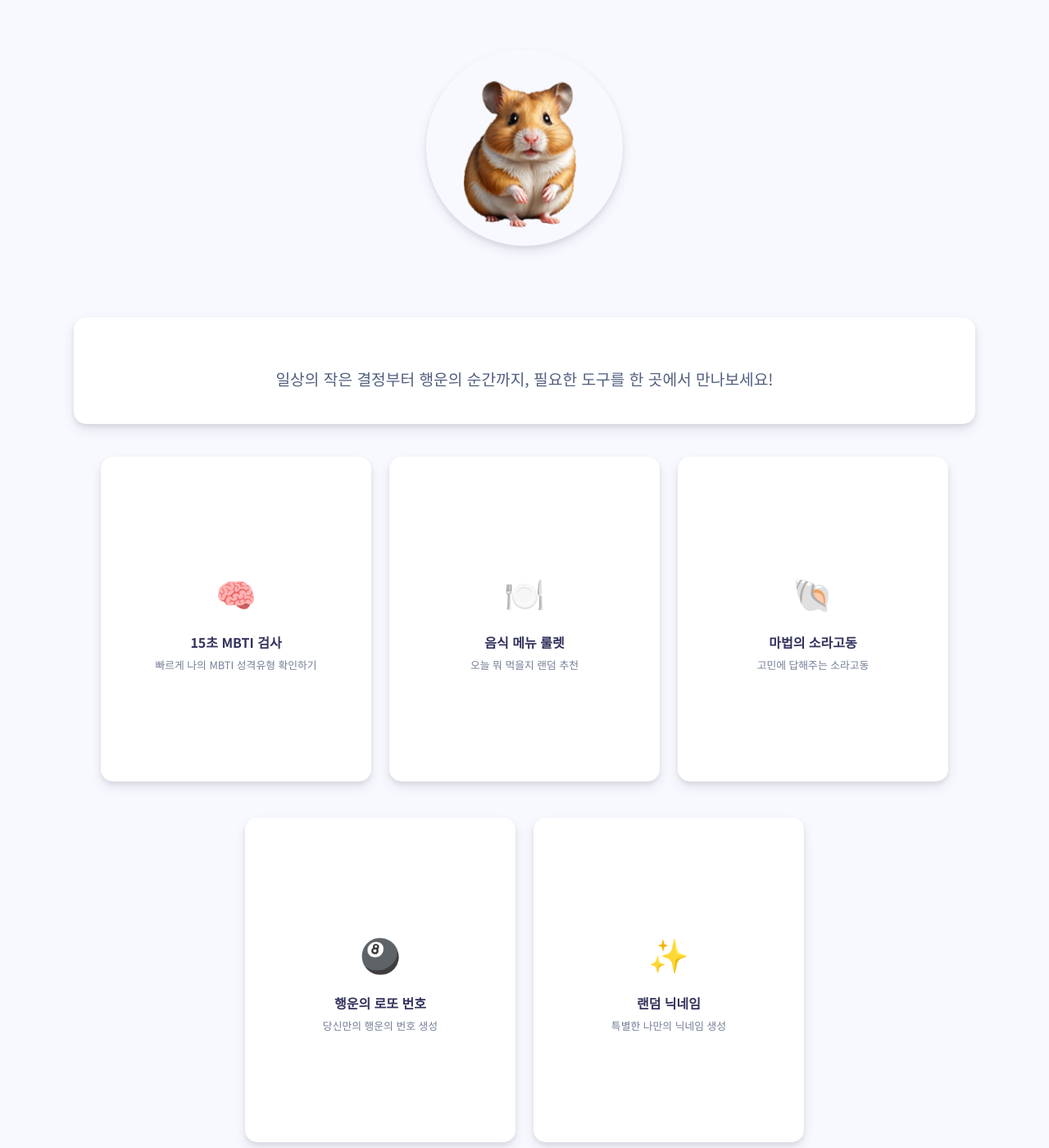
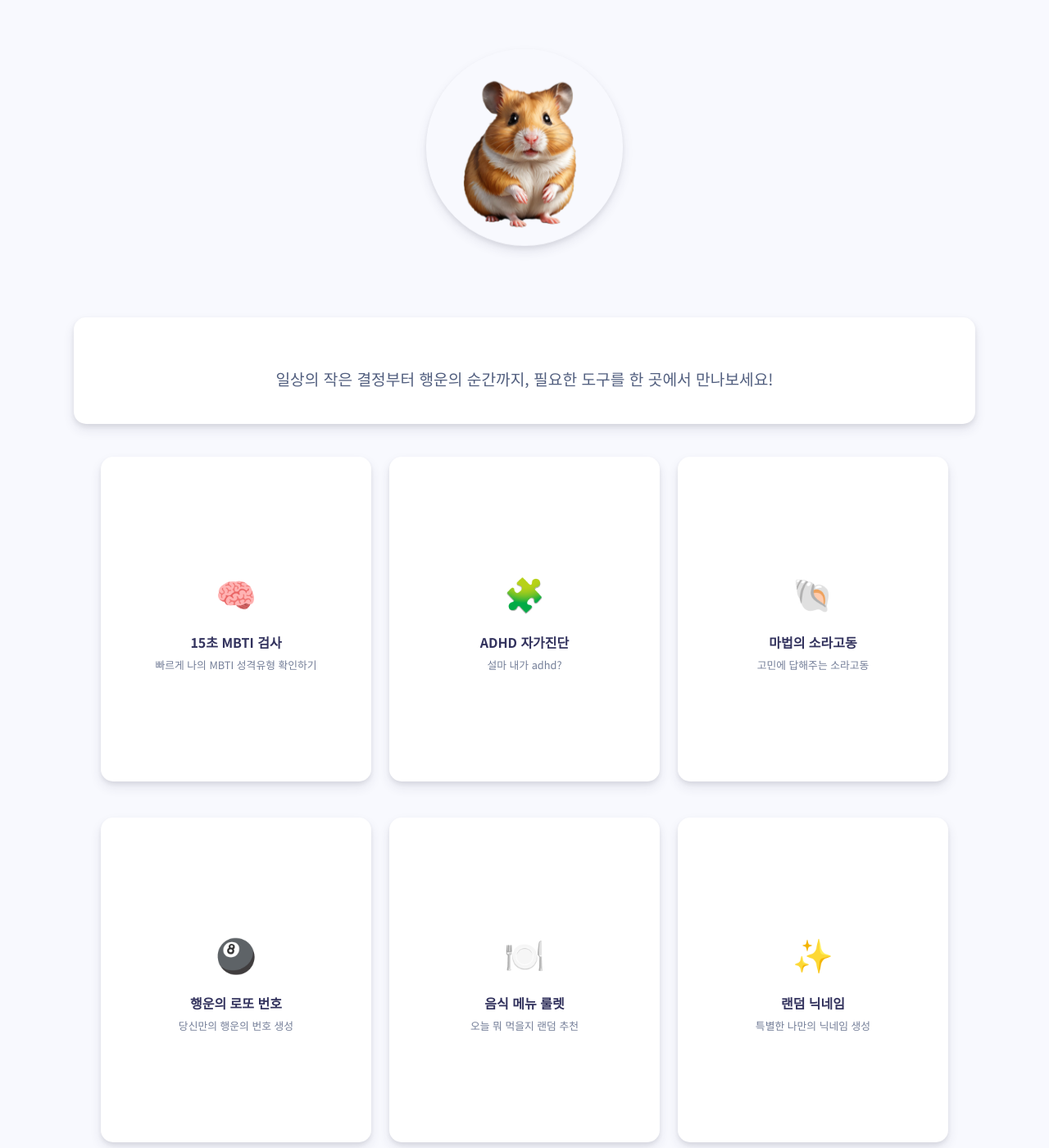
Before and after one commit to ramiteacher/ramiteacher.github.io, a Jekyll site: the page index.html, which Jekyll copies as it is, in a window 1280 px wide and 1400 px high. Shown: the whole window at 82% size. Built offline with Jekyll 4.4.1, drawn with Linux system fonts in a browser that asks for light colours.

Commit message:
adhd 추가가

```diff
--- a/index.html
+++ b/index.html
@@ -298,10 +298,10 @@
       <div class="button-text">15초 MBTI 검사</div>
       <p class="button-description">빠르게 나의 MBTI 성격유형 확인하기</p>
     </a>
-    <a href="/dinner/" class="nav-button">
-      <div class="button-icon">🍽️</div>
-      <div class="button-text">음식 메뉴 룰렛</div>
-      <p class="button-description">오늘 뭐 먹을지 랜덤 추천</p>
+    <a href="/adhd/" class="nav-button">
+      <div class="button-icon">🧩</div>
+      <div class="button-text">ADHD 자가진단</div>
+      <p class="button-description">설마 내가 adhd?</p>
     </a>
     <a href="/conch/" class="nav-button">
       <div class="button-icon">🐚</div>
@@ -314,6 +314,11 @@
       <div class="button-icon">🎱</div>
       <div class="button-text">행운의 로또 번호</div>
       <p class="button-description">당신만의 행운의 번호 생성</p>
+    </a>
+    <a href="/dinner/" class="nav-button">
+      <div class="button-icon">🍽️</div>
+      <div class="button-text">음식 메뉴 룰렛</div>
+      <p class="button-description">오늘 뭐 먹을지 랜덤 추천</p>
     </a>
     <a href="/rand/" class="nav-button">
       <div class="button-icon">✨</div>
```
